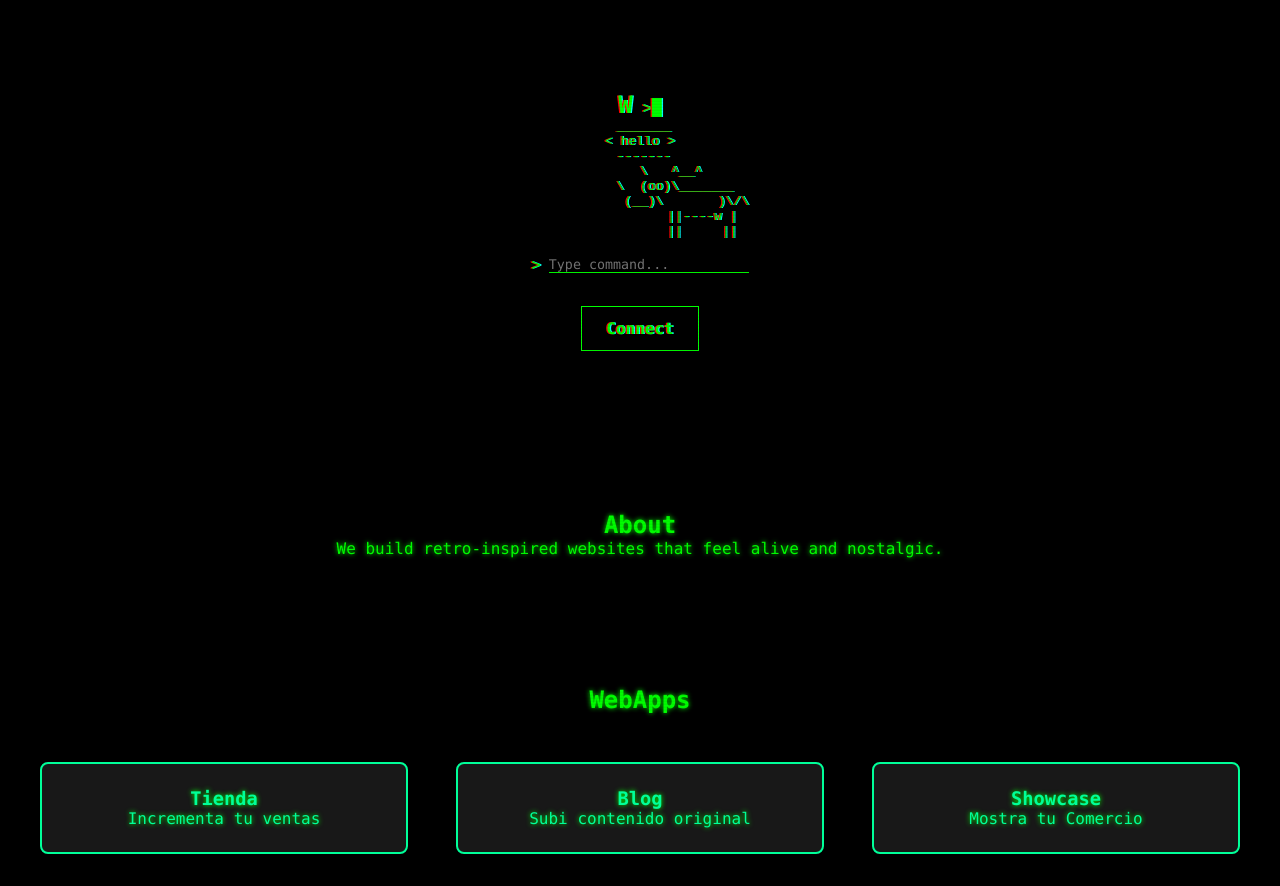
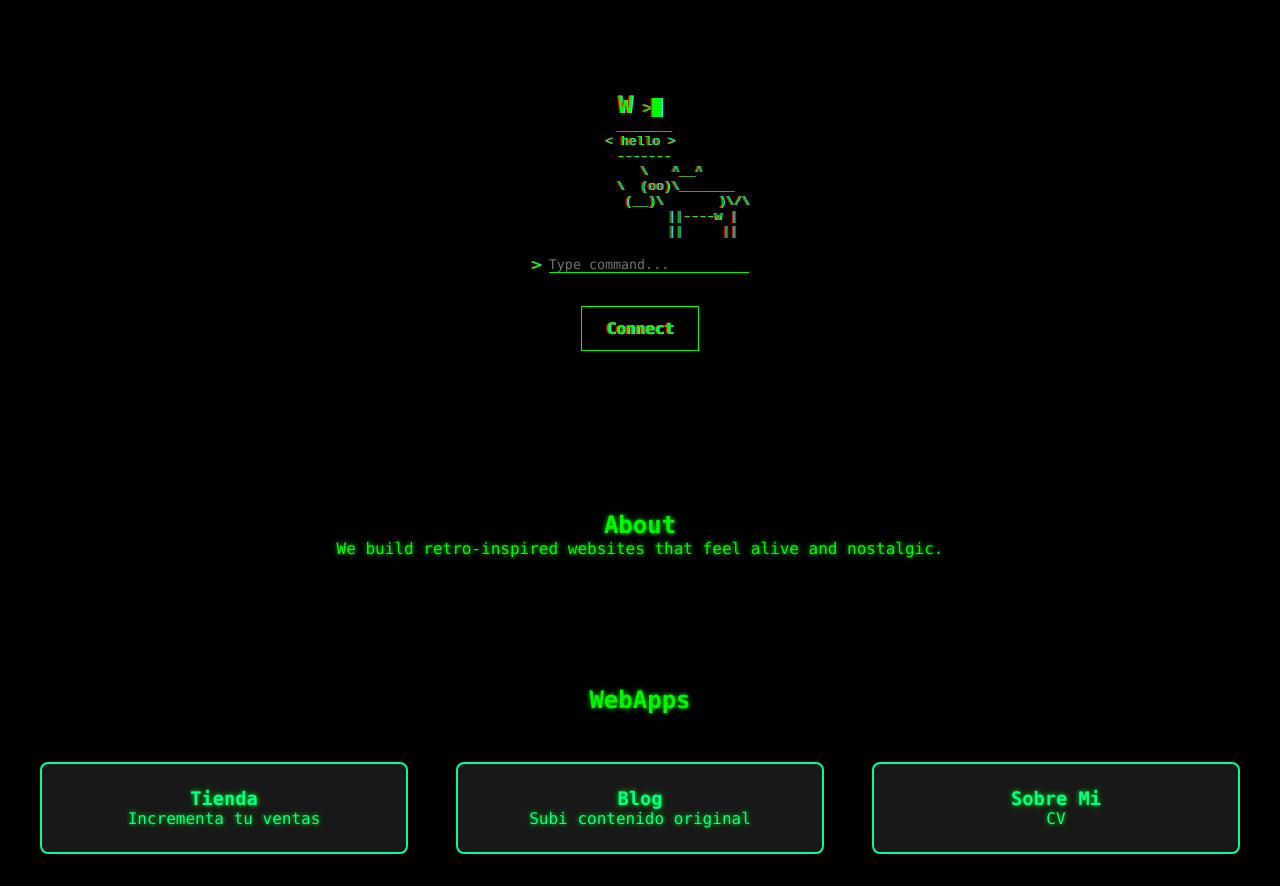
Before and after one commit to littlerabbit07/webbase, a plain HTML site: page index.html in a window 1280 px wide. Shown: the part 66-952 px from the top of the page. Drawn offline with Linux system fonts and the light colour scheme.

Commit message:
Update index.html

```diff
--- a/index.html
+++ b/index.html
@@ -67,13 +67,13 @@
           <h3>Tienda</h3>
           <p>Incrementa tu ventas</p>
         </a>
-        <a class="card" href="https://585112806099.ngrok-free.app/">
+        <a class="card" href="https://4e132cfa579b.ngrok-free.app">
           <h3>Blog</h3>
           <p>Subi contenido original</p>
         </a>
         <a class="card" href="https://littlerabbit07.github.io/Cv2.1/">
-          <h3>Showcase</h3>
-          <p>Mostra tu Comercio</p>
+          <h3>Sobre Mi</h3>
+          <p>CV</p>
         </a>
       </div>
     </section>
```
